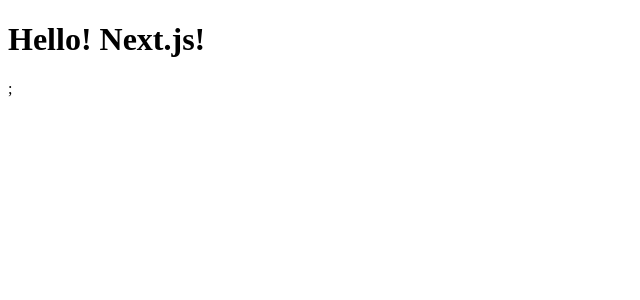
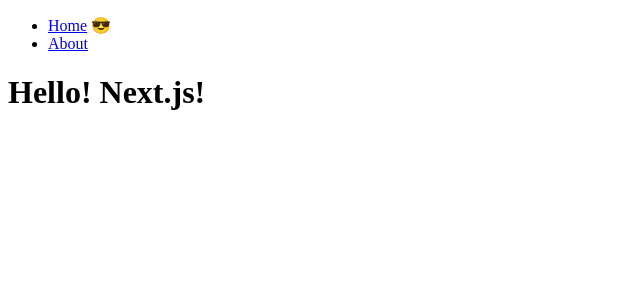
Before and after one commit to hyesom2/learn_NextJs, a Next.js app: page / in a window 1280 px wide. Shown: the top 300 px of the page, without its empty margins (0-640 px from the left). Built offline with nearby package versions, Linux system fonts and the light colour scheme.

Commit message:
✨ Basic route method in next.js

```diff
--- /dev/null
+++ b/app/layout.tsx
@@ -0,0 +1,16 @@
+export const metadata = {
+  title: 'Next.js',
+  description: 'Generated by Next.js',
+}
+
+export default function RootLayout({
+  children,
+}: {
+  children: React.ReactNode
+}) {
+  return (
+    <html lang="en">
+      <body>{children}</body>
+    </html>
+  )
+}
--- a/app/page.tsx
+++ b/app/page.tsx
@@ -1,7 +1,11 @@
+// root segment : 유저가 root("/")에서 보이게 될 페이지
+import Navigation from "../components/navigation";
+
 export default function App() {
   return (
     <div>
-      <h1> Hello! Next.js!</h1>;
+      <Navigation />
+      <h1> Hello! Next.js!</h1>
     </div>
   )
 }
--- /dev/null
+++ b/components/navigation.tsx
@@ -0,0 +1,21 @@
+"use client";
+
+import Link from "next/link";
+import { usePathname } from "next/navigation";
+
+export default function Navigation() {
+  const path = usePathname();
+
+  return (
+    <nav>
+      <ul>
+        <li>
+          <Link href="/">Home</Link> { path === "/" ? "😎" : "" }
+        </li>
+        <li>
+          <Link href="/about">About</Link> { path === "/about" ? "😎" : "" }
+        </li>
+      </ul>
+    </nav>
+  )
+}
```
Also changed, not shown: app/about/page.tsx (added, +10 -0 lines).
